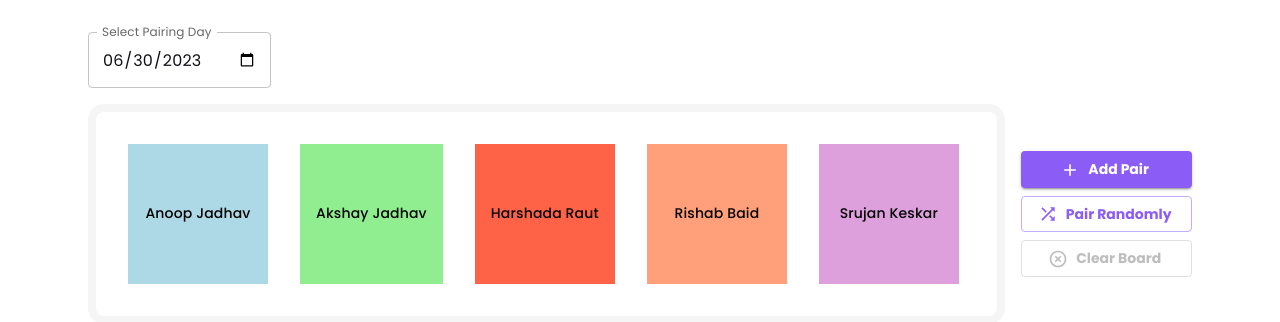
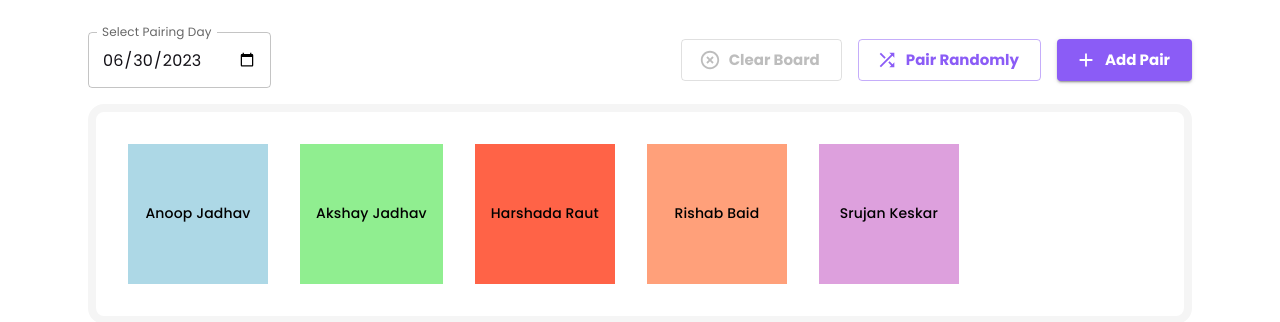
Before and after one commit to anoop-jadhav-ui/pp-react-app, a React (Vite) app: page /pairing-board in a window 1280 px wide. Shown: the top 322 px of the page. Built offline with nearby package versions, Linux system fonts and the light colour scheme.

Commit message:
improve board logic

```diff
--- a/src/components/screens/PairingBoardPage/DaySelector.tsx
+++ b/src/components/screens/PairingBoardPage/DaySelector.tsx
@@ -1,4 +1,4 @@
-import { Container, Grid, TextField } from "@mui/material";
+import { Grid, TextField } from "@mui/material";
 import { useEffect, useState } from "react";
 
 const DaySelector = () => {
@@ -12,7 +12,6 @@ const DaySelector = () => {
   }, []);
 
   return (
-    <Container maxWidth="lg">
     <Grid container>
       <Grid item>
         <TextField
@@ -26,7 +25,6 @@ const DaySelector = () => {
         />
       </Grid>
     </Grid>
-    </Container>
   );
 };
 
--- a/src/components/screens/PairingBoardPage/DraggableCard.tsx
+++ b/src/components/screens/PairingBoardPage/DraggableCard.tsx
@@ -1,4 +1,4 @@
-import { Box, Typography } from "@mui/material";
+import { Box, Tooltip, Typography } from "@mui/material";
 import { Draggable } from "react-beautiful-dnd";
 import styles from "./DraggableCard.module.css";
 import {
@@ -12,6 +12,7 @@ interface CardProps {
   selectCard?: (name: string) => void;
   title: string;
   color?: string;
+  toolTipText: string;
 }
 
 const DraggableCard = ({
@@ -20,6 +21,7 @@ const DraggableCard = ({
   selectCard,
   title,
   color = "khaki",
+  toolTipText,
 }: CardProps) => {
   const ccrRatio = calculateContrastRatioHex(
     cssColorNameToHex("black"),
@@ -34,6 +36,7 @@ const DraggableCard = ({
   return (
     <Draggable draggableId={`draggable-${index}`} index={index}>
       {(provided) => (
+        <Tooltip title={toolTipText}>
           <Box
             component="div"
             className={`${styles.card} ${isSelected ? styles.selected : ""}`}
@@ -54,6 +57,7 @@ const DraggableCard = ({
               {title}
             </Typography>
           </Box>
+        </Tooltip>
       )}
     </Draggable>
   );
--- a/src/components/screens/PairingBoardPage/PairingBoard.tsx
+++ b/src/components/screens/PairingBoardPage/PairingBoard.tsx
@@ -19,6 +19,7 @@ import { getListStyle } from "../../../utils/dragAndDropUtils";
 import DraggableCard from "./DraggableCard";
 import DroppablePair from "./DroppablePair";
 import styles from "./PairingBoard.module.css";
+import DaySelector from "./DaySelector";
 
 const PairingBoard = observer(() => {
   const {
@@ -181,6 +182,7 @@ const PairingBoard = observer(() => {
 
     setTeamMemberPoolList(tempItems);
     setPairList(tempPairs);
+    setSelectedTeamMembers([]);
   };
 
   return (
@@ -188,13 +190,58 @@ const PairingBoard = observer(() => {
       <Container maxWidth="lg" className={styles.boardWrapper}>
         <Grid container spacing={2}>
           <Grid item xs={12}>
+            <Grid container alignItems="center" justifyContent="space-between">
+              <Grid item>
+                <DaySelector />
+              </Grid>
+              <Grid item>
+                <Grid container spacing={2}>
+                  <Grid item>
+                    <Button
+                      variant="outlined"
+                      color="error"
+                      onClick={clearPairingBoard}
+                      startIcon={<HighlightOffIcon />}
+                      disabled={pairList.length === 0}
+                      size="large"
+                    >
+                      Clear Board
+                    </Button>
+                  </Grid>
+                  <Grid item>
+                    <Button
+                      variant="outlined"
+                      onClick={addRandomPairsToBoard}
+                      disabled={teamMemberPool.length === 0}
+                      startIcon={<ShuffleIcon />}
+                      size="large"
+                    >
+                      Pair Randomly
+                    </Button>
+                  </Grid>
+                  <Grid item>
+                    <Button
+                      variant="contained"
+                      onClick={addPairToBoard}
+                      // disabled={selectedTeamMemberss.length === 0}
+                      startIcon={<AddIcon />}
+                      size="large"
+                    >
+                      Add Pair
+                    </Button>
+                  </Grid>
+                </Grid>
+              </Grid>
+            </Grid>
+          </Grid>
+          <Grid item xs={12}>
             <Grid
               container
               alignItems="center"
               spacing={2}
               justifyContent="space-between"
             >
-              <Grid item xs={10}>
+              <Grid item xs={12}>
                 <Droppable droppableId="defaultDropArea" direction="horizontal">
                   {(provided, snapshot) => (
                     <Box
@@ -219,6 +266,7 @@ const PairingBoard = observer(() => {
                             selectCard={selectCardForPairing}
                             isSelected={isColleagueSelected}
                             color={colleague.color}
+                            toolTipText="Click to select"
                           />
                         );
                       })}
@@ -226,35 +274,6 @@ const PairingBoard = observer(() => {
                     </Box>
                   )}
                 </Droppable>
-              </Grid>
-              <Grid item xs={2}>
-                <Stack spacing={1}>
-                  <Button
-                    variant="contained"
-                    onClick={addPairToBoard}
-                    // disabled={selectedTeamMemberss.length === 0}
-                    startIcon={<AddIcon />}
-                  >
-                    Add Pair
-                  </Button>
-                  <Button
-                    variant="outlined"
-                    onClick={addRandomPairsToBoard}
-                    disabled={teamMemberPool.length === 0}
-                    startIcon={<ShuffleIcon />}
-                  >
-                    Pair Randomly
-                  </Button>
-                  <Button
-                    variant="outlined"
-                    color="error"
-                    onClick={clearPairingBoard}
-                    startIcon={<HighlightOffIcon />}
-                    disabled={pairList.length === 0}
-                  >
-                    Clear Board
-                  </Button>
-                </Stack>
               </Grid>
             </Grid>
           </Grid>
--- a/src/components/screens/PairingBoardPage/PairingBoardPage.tsx
+++ b/src/components/screens/PairingBoardPage/PairingBoardPage.tsx
@@ -1,10 +1,9 @@
+import { Container } from "@mui/material";
 import { observer } from "mobx-react-lite";
 import { useEffect } from "react";
 import { usePairingStore } from "../../../store/pairingStore";
 import { useTeamMemberStore } from "../../../store/teamMembersStore";
 import PairingBoard from "./PairingBoard";
-import { Container, Grid } from "@mui/material";
-import DaySelector from "./DaySelector";
 
 const PairingBoardPage = observer(() => {
   const { setTeamMemberPoolList, clearPairingBoard } = usePairingStore();
@@ -17,14 +16,7 @@ const PairingBoardPage = observer(() => {
 
   return (
     <Container maxWidth="lg">
-      <Grid container spacing={2}>
-        <Grid item xs={12}>
-          <DaySelector />
-        </Grid>
-        <Grid item xs={12}>
-          <PairingBoard />
-        </Grid>
-      </Grid>
+      <PairingBoard />
     </Container>
   );
 });
```
Lines whose indentation alone changed are shown as unchanged.
